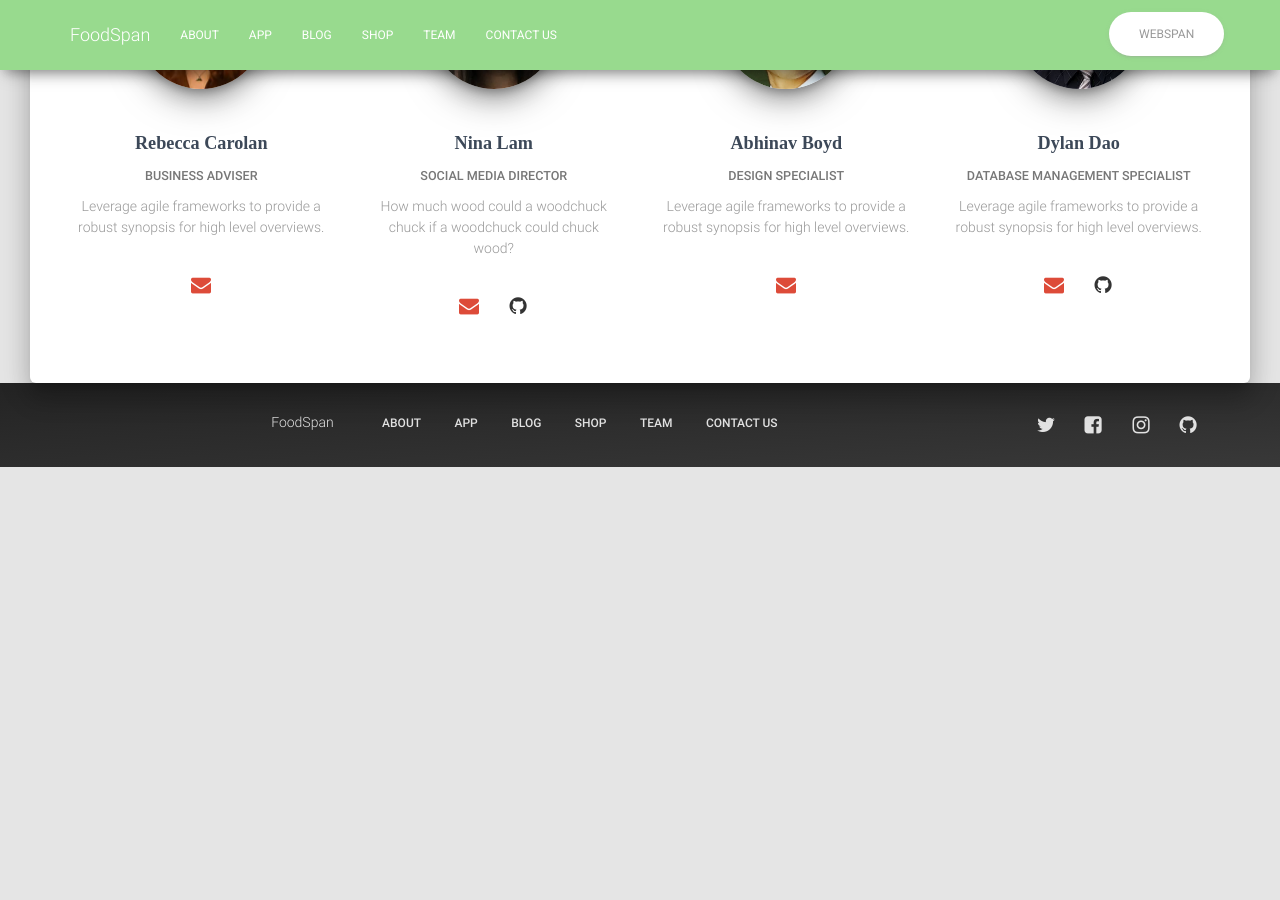
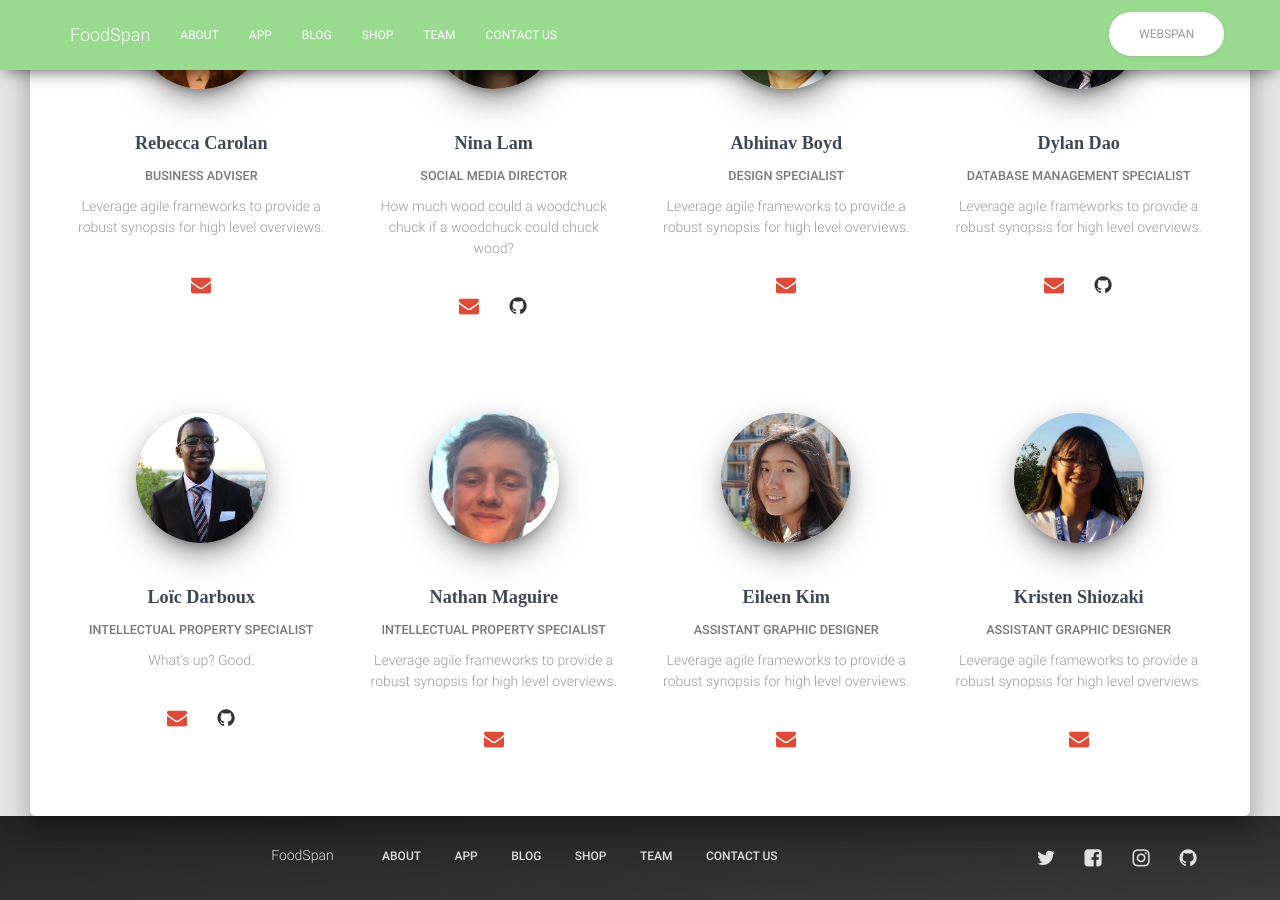
Before and after one commit to FoodSpan/foodspan-website, a Jekyll site: the page built from team.html, in a window 1280 px wide and 900 px high, scrolled down 1224 px. Built offline with Jekyll 4.4.1, drawn with Linux system fonts in a browser that asks for light colours; some web fonts are replaced; before the commit the page ends 1691 px from its top, so only the background shows below that.

Commit message:
adds in more team members

```diff
--- a/team.html
+++ b/team.html
@@ -252,6 +252,85 @@ permalink: /team/
 					</div>
 				</div>
 			</div>
+			<div class="row">
+				<div class="col-md-3">
+					<div class="card card-profile card-plain">
+						<div class="card-avatar">
+							<a href="{{site.baseurl}}/contact/">
+								<img class="img" src="{{site.baseurl}}/img/team/loic.png" />
+							</a>
+						</div>
+						<div class="content">
+							<h4 class="card-title">Loïc Darboux</h4>
+							<h6 class="category text-muted">Intellectual Property Specialist</h6>
+							<p class="card-description">
+								What's up? Good.
+							</p>
+              <div class="footer">
+								<a href="mailto:loic.darboux@ocsbstudent.ca" class="btn btn-just-icon btn-simple btn-google"><i class="fa fa-envelope"></i></a>
+								<a href="https://github.com/thewolf4992" class="btn btn-just-icon btn-simple btn-github"><i class="fa fa-github"></i></a>
+							</div>
+						</div>
+					</div>
+				</div>
+				<div class="col-md-3">
+					<div class="card card-profile card-plain">
+						<div class="card-avatar">
+							<a href="{{site.baseurl}}/contact/">
+								<img class="img" src="{{site.baseurl}}/img/team/nathan.png" />
+							</a>
+						</div>
+						<div class="content">
+							<h4 class="card-title">Nathan Maguire</h4>
+							<h6 class="category text-muted">Intellectual Property Specialist</h6>
+							<p class="card-description">
+								Leverage agile frameworks to provide a robust synopsis for high level overviews.
+							</p>
+              <div class="footer">
+								<a href="mailto:ncvrm117@gmail.com" class="btn btn-just-icon btn-simple btn-google"><i class="fa fa-envelope"></i></a>
+							</div>
+						</div>
+					</div>
+				</div>
+				<div class="col-md-3">
+					<div class="card card-profile card-plain">
+						<div class="card-avatar">
+							<a href="{{site.baseurl}}/contact/">
+								<img class="img" src="{{site.baseurl}}/img/team/eileen.png" />
+							</a>
+						</div>
+						<div class="content">
+							<h4 class="card-title">Eileen Kim</h4>
+							<h6 class="category text-muted">Assistant Graphic Designer</h6>
+							<p class="card-description">
+								Leverage agile frameworks to provide a robust synopsis for high level overviews.
+							</p>
+              <div class="footer">
+								<a href="mailto:eileen.sm.kim" class="btn btn-just-icon btn-simple btn-google"><i class="fa fa-envelope"></i></a>
+							</div>
+						</div>
+					</div>
+				</div>
+				<div class="col-md-3">
+					<div class="card card-profile card-plain">
+						<div class="card-avatar">
+							<a href="{{site.baseurl}}/contact/">
+								<img class="img" src="{{site.baseurl}}/img/team/kristen.png" />
+							</a>
+						</div>
+						<div class="content">
+							<h4 class="card-title">Kristen Shiozaki</h4>
+							<h6 class="category text-muted">Assistant Graphic Designer</h6>
+							<p class="card-description">
+								Leverage agile frameworks to provide a robust synopsis for high level overviews.
+							</p>
+							<div class="footer">
+								<a href="mailto:Kshiozaki2@gmail.com" class="btn btn-just-icon btn-simple btn-google"><i class="fa fa-envelope"></i></a>
+							</div>
+						</div>
+					</div>
+				</div>
+			</div>
     </div>
   </div>
 </div>
```
Also changed, not shown: img/team/kristen.png (added), img/team/loic.png (added), img/team/nathan.png (added).
